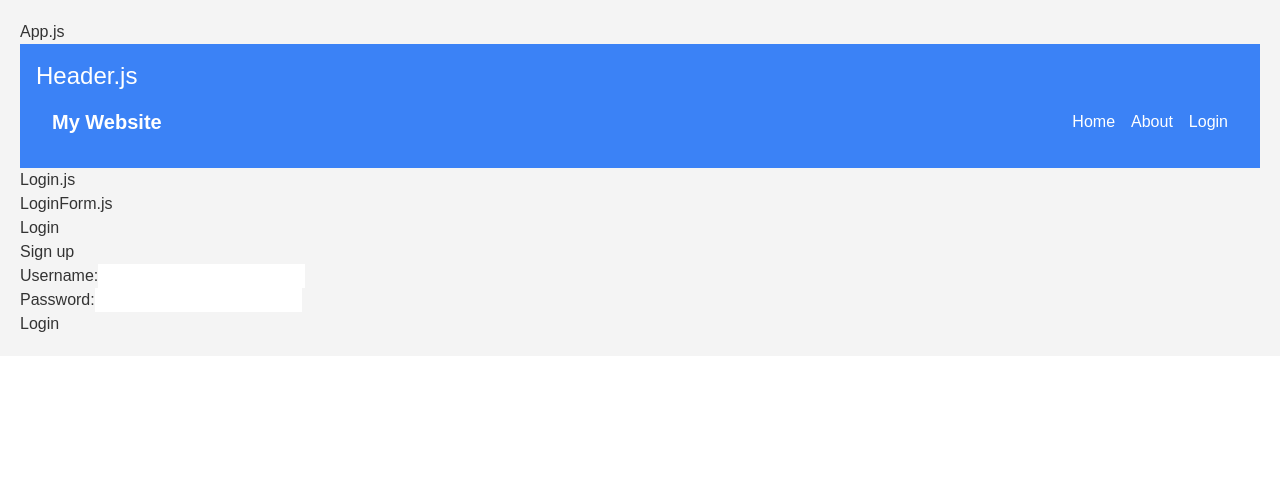
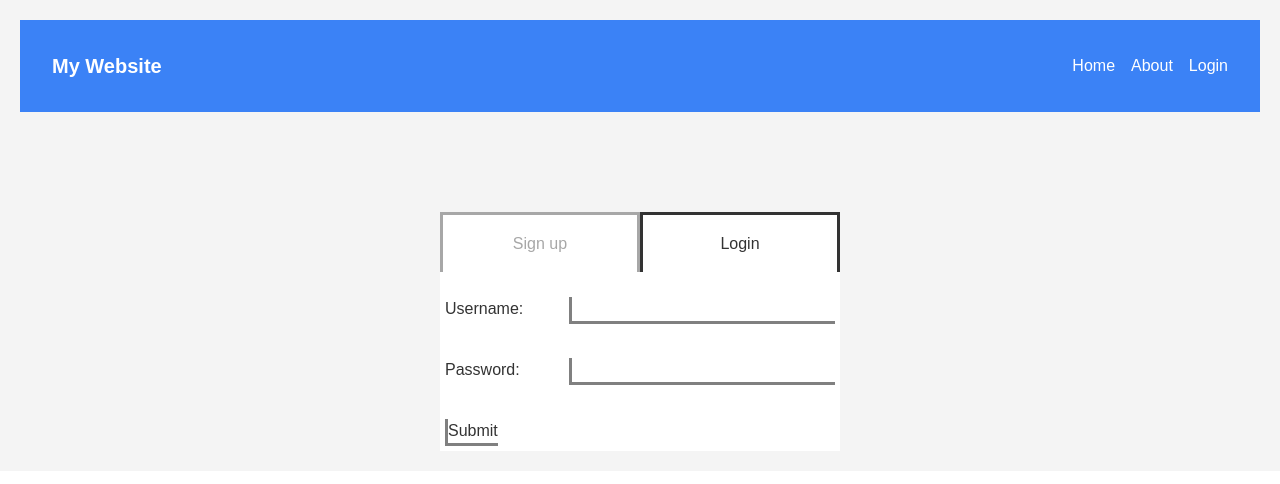
Before and after one commit to EvanLosh/template-full-stack, a React (Create React App) app in the folder client/: page /login in a window 1280 px wide. Shown: the top 484 px of the page. Built offline with nearby package versions, Linux system fonts and the light colour scheme.

Commit message:
login form styling

```diff
--- a/client/src/components/About.js
+++ b/client/src/components/About.js
@@ -4,7 +4,6 @@ function About() {
 
     return (
         <div id="About">
-            <h1>About.js</h1>
             <p>To use Tailwind CSS, use VS Code with the Tailwind CSS Intellisense extension.</p>
             <p>To start the back end, in the project directory:</p>
             <p>$ pipenv install</p>
--- a/client/src/components/App.js
+++ b/client/src/components/App.js
@@ -104,7 +104,6 @@ function App() {
 
   return (
     <div id="app">
-      <h1>App.js</h1>
       <Header commonProps={commonProps} handleLogout={handleLogout} />
       <RouterProvider router={router} />
     </div>
--- a/client/src/components/Header.js
+++ b/client/src/components/Header.js
@@ -7,7 +7,7 @@ function Header({ commonProps, handleLogout }) {
 
 
     return <div id="header" className="bg-blue-500 text-white p-4">
-        <h1 className="text-2xl">Header.js</h1>
+        {/* <h1 className="text-2xl">Header.js</h1> */}
 
         <nav className="bg-blue-500 p-4">
             <div className="container mx-auto">
--- a/client/src/components/Home.js
+++ b/client/src/components/Home.js
@@ -28,7 +28,7 @@ function Home({ commonProps }) {
 
     return (
         <div id="home">
-            <h1>Home.js</h1>
+
             <p>This box is an example of CSS gradients, animations, masks, and text effects.</p>
             <div id="fancy-css-example-container">
 
--- a/client/src/components/Login.js
+++ b/client/src/components/Login.js
@@ -7,9 +7,8 @@ function Login({ commonProps, handleLogin, handleLogout }) {
 
     return (
         <div id="Login">
-            <h1>Login.js</h1>
 
-            <LoginForm commonProps={commonProps} handleLogin={handleLogin} handleLogout={handleLogout}/>
+            <LoginForm commonProps={commonProps} handleLogin={handleLogin} handleLogout={handleLogout} />
 
         </div>
     );
--- /dev/null
+++ b/client/src/components/LoginForm.css
@@ -0,0 +1,35 @@
+
+#login-form{
+    margin: auto;
+    width: 400px;
+    margin-top: 100px;
+}
+
+#login-form * {
+    background-color: white;
+}
+
+.login-or-sign-up-selection {
+    display: flex;
+}
+
+.login-or-sign-up-selection div {
+    width: 50%;
+    height: 60px;
+    justify-content: center;
+    align-items: center;
+    border: solid;
+    border-bottom: none;
+    margin-bottom: 20px;
+    display: flex;
+}
+
+.login-or-sign-up-selection div.inactive {
+    color: rgb(167, 167, 167);
+}
+
+.login-or-sign-up-selection div p {
+    text-align: center;
+    justify-content: center;
+    align-items: center;
+}
--- a/client/src/components/LoginForm.js
+++ b/client/src/components/LoginForm.js
@@ -1,5 +1,6 @@
 import React, { useState } from 'react';
 import { useFormik } from 'formik'
+import "./LoginForm.css"
 
 function LoginForm({ commonProps, handleLogin, handleLogout }) {
     const [loggingIn, setLoggingIn] = useState(true)
@@ -56,6 +57,8 @@ function LoginForm({ commonProps, handleLogin, handleLogout }) {
     const loginForm = <div>
 
         <form onSubmit={formikLogin.handleSubmit}>
+            <div className="form-line">
+
                 <label htmlFor="username">Username:</label>
                 <input
                     type="text"
@@ -63,7 +66,10 @@ function LoginForm({ commonProps, handleLogin, handleLogout }) {
                     onChange={formikLogin.handleChange}
                     value={formikLogin.values.username}
                 />
+            </div>
             <br></br>
+            <div className="form-line">
+
                 <label htmlFor="password">Password:</label>
                 <input
                     type="text"
@@ -71,6 +77,7 @@ function LoginForm({ commonProps, handleLogin, handleLogout }) {
                     onChange={formikLogin.handleChange}
                     value={formikLogin.values.password}
                 />
+            </div>
             <br></br>
             {/* <label htmlFor="email">Email (not required):</label>
         <input
@@ -80,7 +87,10 @@ function LoginForm({ commonProps, handleLogin, handleLogout }) {
             value={formikLogin.values.email}
         />
         <br></br> */}
-            <input className='submit button' type="submit" value="Login" />
+            <div >
+
+                <input className='submit button clickable' type="submit" value="Submit" />
+            </div>
         </form>
     </div>
 
@@ -95,6 +105,8 @@ function LoginForm({ commonProps, handleLogin, handleLogout }) {
 
     const signUpForm = <div>
         <form onSubmit={formikSignUp.handleSubmit}>
+            <div className="form-line">
+
                 <label htmlFor="username">Username:</label>
                 <input
                     type="text"
@@ -102,7 +114,10 @@ function LoginForm({ commonProps, handleLogin, handleLogout }) {
                     onChange={formikSignUp.handleChange}
                     value={formikSignUp.values.username}
                 />
+            </div>
             <br></br>
+            <div className="form-line">
+
                 <label htmlFor="password">Password:</label>
                 <input
                     type="text"
@@ -110,7 +125,10 @@ function LoginForm({ commonProps, handleLogin, handleLogout }) {
                     onChange={formikSignUp.handleChange}
                     value={formikSignUp.values.password}
                 />
+            </div>
             <br></br>
+            <div className="form-line">
+
                 <label htmlFor="email">Email:</label>
                 <input
                     type="text"
@@ -118,18 +136,39 @@ function LoginForm({ commonProps, handleLogin, handleLogout }) {
                     onChange={formikSignUp.handleChange}
                     value={formikSignUp.values.email}
                 />
+            </div>
             <br></br>
             {signUpSuccessMessage}
-            <input className='submit button' type="submit" value="Sign up" />
+            <div >
+
+                <input className='submit button clickable' type="submit" value="Submit" />
+            </div>
         </form>
     </div>
 
 
 
-    return (<div>
-        <p>LoginForm.js</p>
+    return (<div id="login-form">
+        {loggingIn
+            ?
+            <div className="login-or-sign-up-selection">
+                <div className="inactive clickable">
+                    <p onClick={(e) => setLoggingIn(false)}>Sign up</p>
+                </div>
+                <div>
+                    <p >Login</p>
+                </div>
+            </div>
+            :
+            <div className="login-or-sign-up-selection">
+                <div>
+                    <p >Sign up</p>
+                </div>
+                <div className="inactive clickable">
                     <p onClick={(e) => setLoggingIn(true)}>Login</p>
-        <p onClick={(e) => setLoggingIn(false)}>Sign up</p>
+                </div>
+            </div>
+        }
         {loggingIn ? displayLoginForm : signUpForm}
     </div>
 
--- a/client/src/index.css
+++ b/client/src/index.css
@@ -15,3 +15,31 @@
   --header: #333;
   --text: #333;
 }
+
+.clickable {
+  cursor: pointer;
+}
+
+form .form-line {
+  display: flex;
+}
+
+form .form-line label {
+  width: 30%;
+}
+
+form .form-line input {
+  width: 70%;
+}
+
+input {
+  border-left: solid;
+  border-bottom: solid;
+  border-color: gray;
+  margin: 5px;
+}
+
+
+label {
+  margin: 5px;
+}
```
Lines whose indentation alone changed are shown as unchanged.
